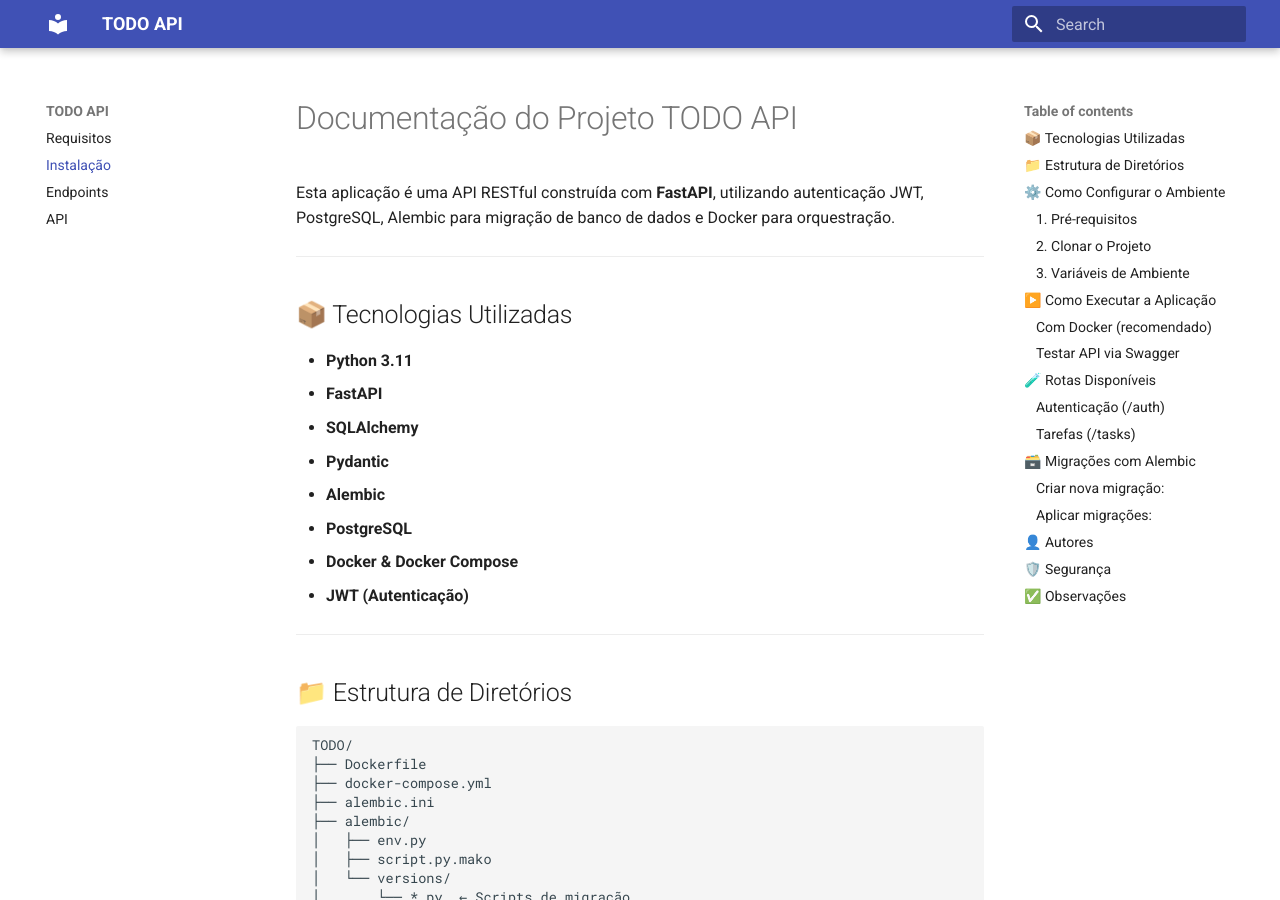
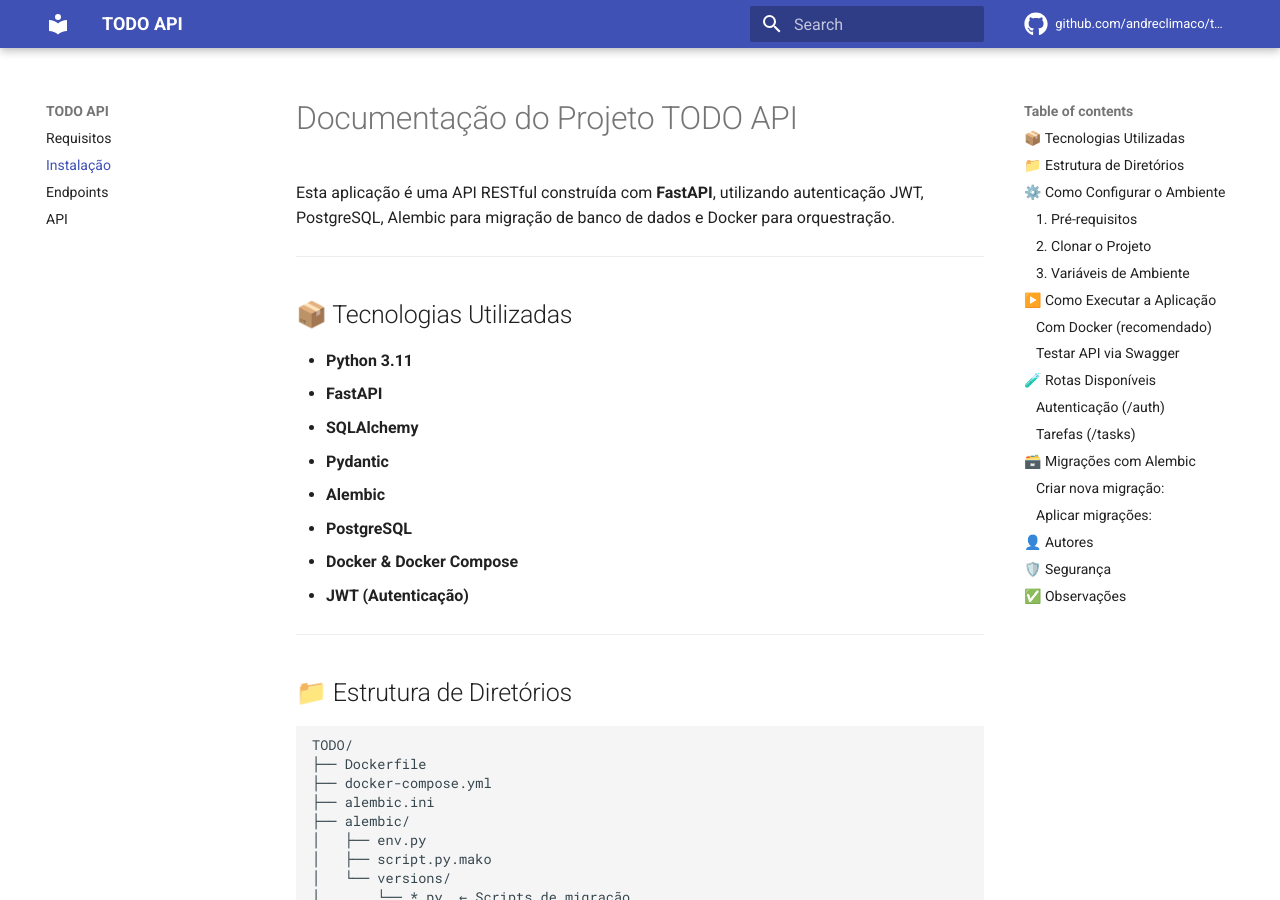
Before and after one commit to andreclimaco/todo-api-fast, an MkDocs documentation site: the page built from docs/index.md, in a window 1280 px wide and 900 px high. Built offline with MkDocs 1.6.1 and Material for MkDocs 9.7.7, drawn with Linux system fonts in a browser that asks for light colours; comment, search, counter and statistics services are not loaded.

Commit message:
Configurando o plugin mkdocs-git-revision-date-localized-plugin

```diff
--- a/mkdocs.yml
+++ b/mkdocs.yml
@@ -1,8 +1,12 @@
 site_name: TODO API
 repo_name: github.com/andreclimaco/todo-api-fast
+repo_url: https://github.com/andreclimaco/todo-api-fast
 site_url: https://andreclimaco.github.io/todo-api-fast/
 theme:
   name: material
+  icon:
+    repo: fontawesome/brands/github
+
 
 plugins:
   - search
@@ -13,7 +17,8 @@
             show_source: true
             show_root_heading: true
             show_root_full_path: false
-
+  - git-revision-date-localized:
+      enable_creation_date: true
 nav:
   - Requisitos: requisitos.md
   - Instalação: index.md
```
